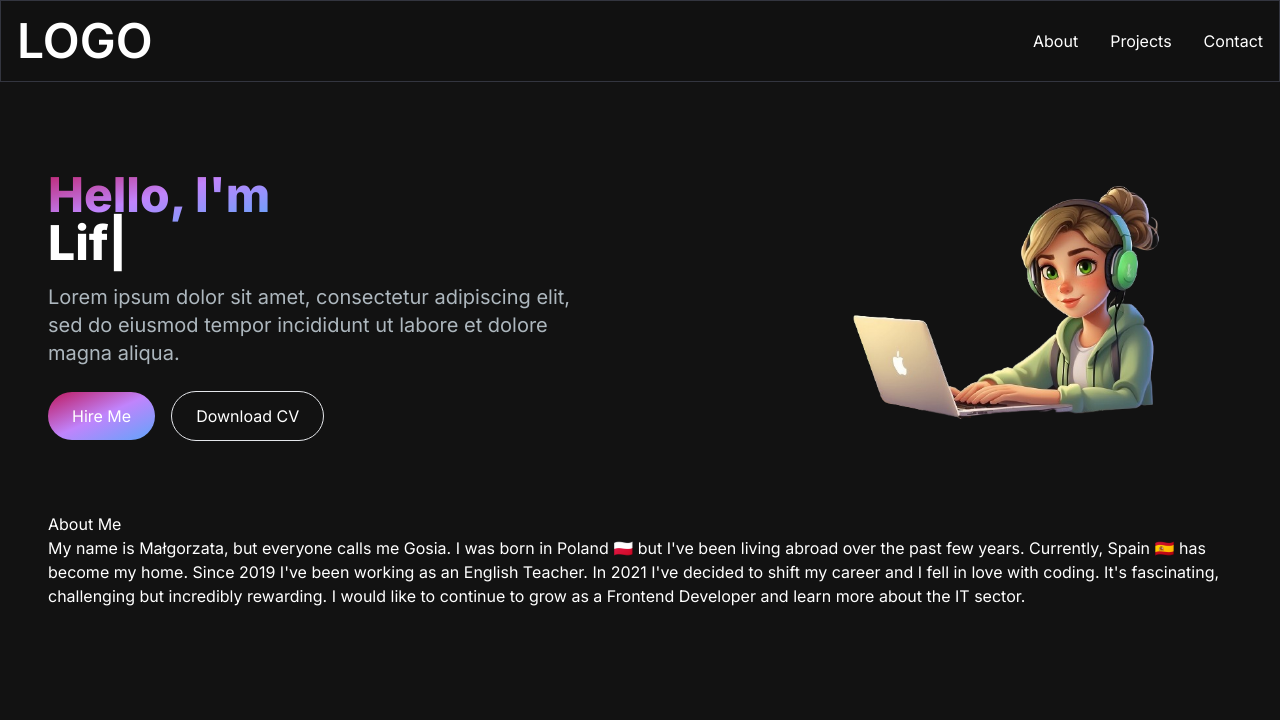
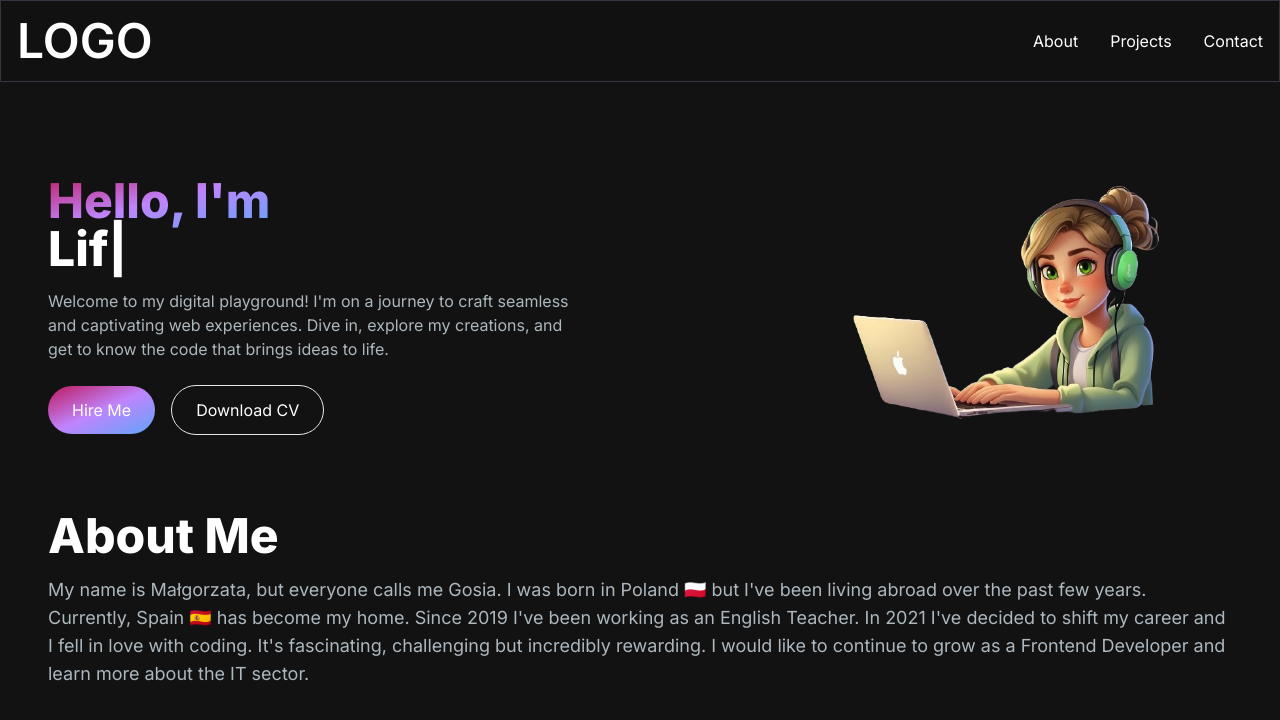
Before and after one commit to gosiast/NextJs-portfolio, a Next.js app: page / in a window 1280 px wide. Shown: the top 720 px of the page. Built offline with nearby package versions, Linux system fonts and the light colour scheme.

Commit message:
updating styling of the About Me section

```diff
--- a/app/components/AboutSection.jsx
+++ b/app/components/AboutSection.jsx
@@ -4,8 +4,8 @@ const AboutSection = () => {
     return (
 <section className="text-white">
 <div>
-    <h2>About Me</h2>
-    <p>My name is Małgorzata, but everyone calls me Gosia. I was born in Poland 🇵🇱 but I've been living abroad over the past few years.
+    <h2 className="text-white mb-4 text-xl sm:text:5xl lg:text-5xl font-extrabold">About Me</h2>
+    <p className="text-[#ADB7BE] text-base sm:text-lg lg:text-l mb-6">My name is Małgorzata, but everyone calls me Gosia. I was born in Poland 🇵🇱 but I've been living abroad over the past few years.
         Currently, Spain 🇪🇸 has become my home. Since 2019 I've been working as an English Teacher. In 2021 I've decided to shift my career and I fell in love with coding.
         It's fascinating, challenging but incredibly rewarding. I would like to continue to grow as a Frontend Developer and learn more about the IT sector.</p>
     </div>
--- a/app/components/HeroSection.jsx
+++ b/app/components/HeroSection.jsx
@@ -31,9 +31,8 @@ const HeroSection = () => {
     />
     <br/>
     </h1>
-   <p className="text-[#ADB7BE] text-base sm:text-lg lg:text-xl mb-6">
-Lorem ipsum dolor sit amet, consectetur adipiscing elit, sed do eiusmod tempor incididunt ut labore et dolore magna aliqua.
-   </p>
+   <p className="text-[#ADB7BE] text-base sm:text-m lg:text-l mb-6">
+Welcome to my digital playground! I'm on a journey to craft seamless and captivating web experiences. Dive in, explore my creations, and get to know the code that brings ideas to life.</p>
    <div>
     <button className="px-6 py-3 w-full sm:w-fit rounded-full mr-4 bg-gradient-to-br from-pink-700 via-purple-400 to-blue-400 hover:bg-slate-400 text-white hover:text-black mb-3">
         Hire Me
```
